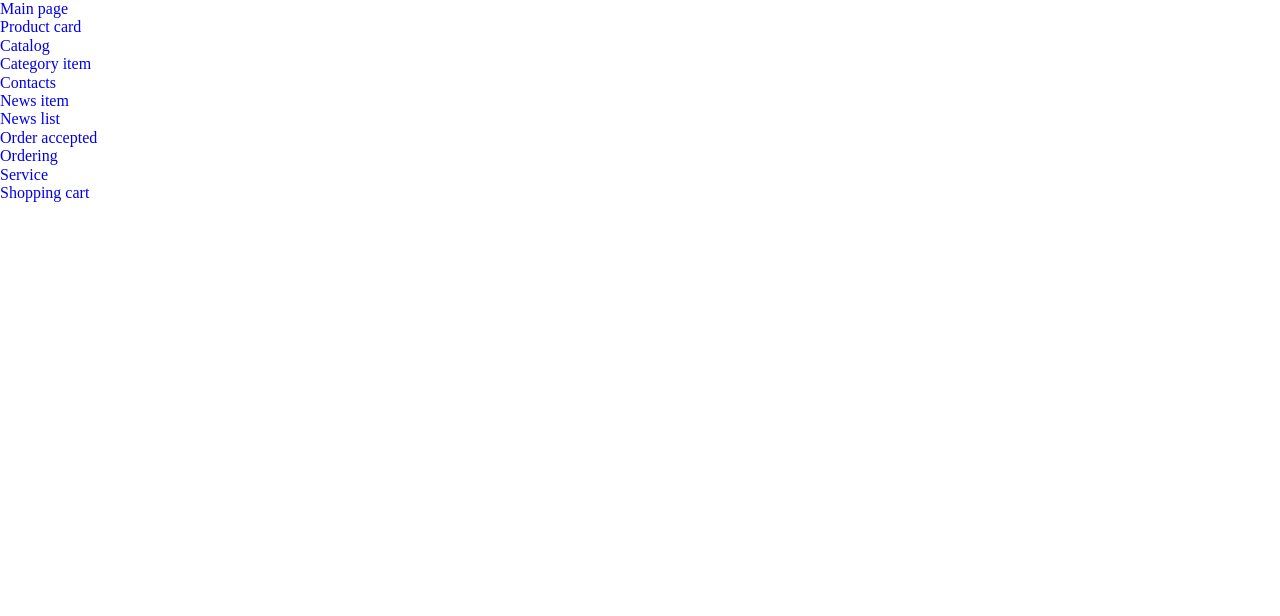
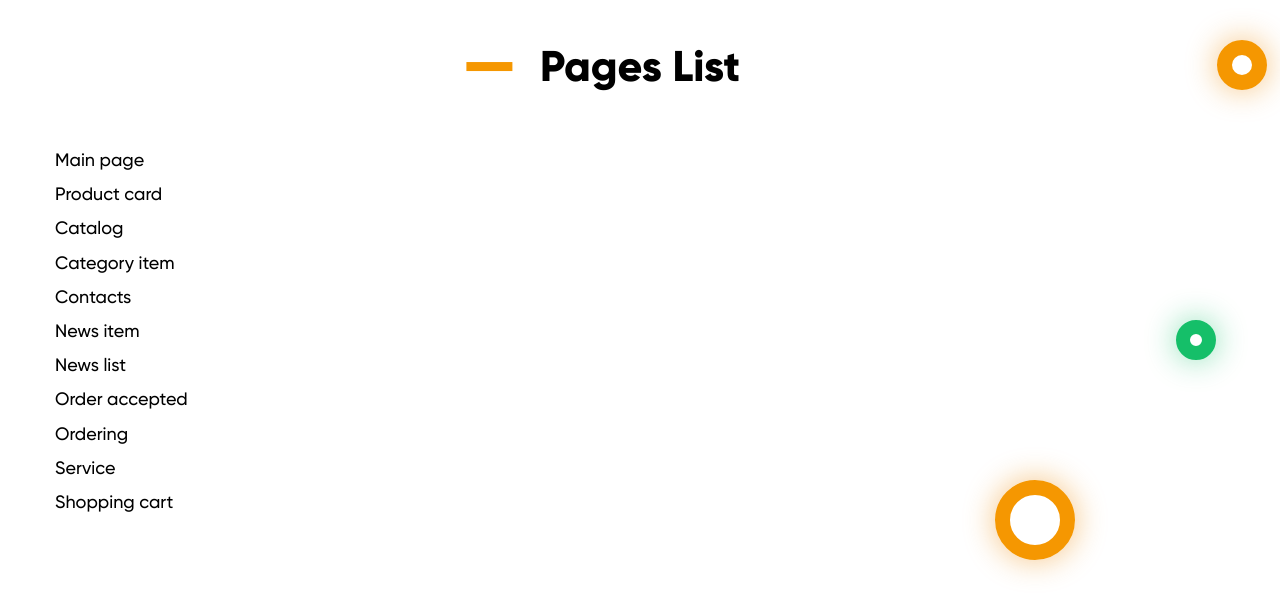
Before and after one commit to ann-ei/WW_spares, a plain HTML site: page index.html in a window 1280 px wide. Drawn offline with nearby package versions, Linux system fonts and the light colour scheme.

Commit message:
pages list

```diff
--- /dev/null
+++ b/JS/counter.js
@@ -0,0 +1,19 @@
+const inputEl = document.querySelector("#quantity-input-js");
+const decrementBtnEl = document.querySelector(".minus-btn");
+const incrementBtnEl = document.querySelector(".plus-btn");
+
+let counterValue = 1;
+
+decrementBtnEl.addEventListener("click", () => {
+  if (inputEl.value === "0") {
+    inputEl.value = 0;
+  } else {
+    counterValue -= 1;
+    inputEl.value = counterValue;
+  }
+});
+
+incrementBtnEl.addEventListener("click", () => {
+  counterValue += 1;
+  inputEl.value = counterValue;
+});
--- a/index.html
+++ b/index.html
@@ -14,38 +14,59 @@
     />
   </head>
   <body>
-    <ul class="li">
-      <a href="./pages/index-main.html">Main page</a>
-    </ul>
-    <ul class="li">
-      <a href="./pages/card-product.html">Product card</a>
-    </ul>
-    <ul class="li">
-      <a href="./pages/catalog.html">Catalog</a>
-    </ul>
-    <ul class="li">
-      <a href="./pages/category-item.html">Category item</a>
-    </ul>
-    <ul class="li">
-      <a href="./pages/contacts.html">Contacts</a>
-    </ul>
-    <ul class="li">
-      <a href="./pages/news-item.html">News item</a>
-    </ul>
-    <ul class="li">
-      <a href="./pages/news-list.html">News list</a>
-    </ul>
-    <ul class="li">
-      <a href="./pages/order-accepted.html">Order accepted</a>
-    </ul>
-    <ul class="li">
-      <a href="./pages/ordering.html">Ordering</a>
-    </ul>
-    <ul class="li">
-      <a href="./pages/service.html">Service</a>
-    </ul>
-    <ul class="li">
-      <a href="./pages/shopping-cart.html">Shopping cart</a>
-    </ul>
+    <section class="pages_section">
+      <div class="container">
+        <h1 class="pages_list_title">Pages List</h1>
+
+        <ul class="pages_list">
+          <li class="pages_item">
+            <a href="./pages/index-main.html" class="pages_link">Main page</a>
+          </li>
+          <li class="pages_item">
+            <a href="./pages/card-product.html" class="pages_link"
+              >Product card</a
+            >
+          </li>
+          <li class="pages_item">
+            <a href="./pages/catalog.html" class="pages_link">Catalog</a>
+          </li>
+          <li class="pages_item">
+            <a href="./pages/category-item.html" class="pages_link"
+              >Category item</a
+            >
+          </li>
+          <li class="pages_item">
+            <a href="./pages/contacts.html" class="pages_link">Contacts</a>
+          </li>
+          <li class="pages_item">
+            <a href="./pages/news-item.html" class="pages_link">News item</a>
+          </li>
+          <li class="pages_item">
+            <a href="./pages/news-list.html" class="pages_link">News list</a>
+          </li>
+          <li class="pages_item">
+            <a href="./pages/order-accepted.html" class="pages_link"
+              >Order accepted</a
+            >
+          </li>
+          <li class="pages_item">
+            <a href="./pages/ordering.html" class="pages_link">Ordering</a>
+          </li>
+          <li class="pages_item">
+            <a href="./pages/service.html" class="pages_link">Service</a>
+          </li>
+          <li class="pages_item">
+            <a href="./pages/shopping-cart.html" class="pages_link"
+              >Shopping cart</a
+            >
+          </li>
+        </ul>
+      </div>
+
+      <div class="pages-item__circle-orange-big"></div>
+      <div class="pages-item__circle-orange-small"></div>
+      <!-- <div class="pages-item__circle-green-big"></div> -->
+      <div class="pages-item__circle-green-small"></div>
+    </section>
   </body>
 </html>
--- a/sass/main.scss
+++ b/sass/main.scss
@@ -24,3 +24,4 @@
 @import "./style-pages/order-accepted/order-accepted";
 @import "./style-pages/category-item/category-item";
 @import "./style-pages/contacts/contacts";
+@import "./style-pages/index-pages/index-pages-list";
--- /dev/null
+++ b/sass/style-pages/index-pages/index-pages-list.scss
@@ -0,0 +1,107 @@
+section.pages_section {
+  padding-top: 40px;
+}
+.pages_list_title {
+  font-family: Gilroy;
+  font-size: 36px;
+  line-height: 53px;
+  font-weight: 800;
+  color: getColor("darkText");
+  margin-bottom: 50px;
+  text-align: center;
+  position: relative;
+  @media screen and (min-width: 768px) {
+    font-size: 43px;
+  }
+  &::before {
+    position: absolute;
+    transform: translate(-130%, 300%);
+    content: "";
+    width: 26px;
+    height: 7px;
+    background-color: getColor("secondaryAccent");
+    @media screen and (min-width: 768px) {
+      width: 46px;
+      height: 9px;
+      transform: translate(-150%, 250%);
+    }
+    @media screen and (min-width: 1200px) {
+      transform: translate(-160%, 245%);
+    }
+  }
+}
+.pages_link {
+  font-family: Gilroy;
+  font-size: 18px;
+  font-weight: 500;
+  line-height: 1.9;
+  text-align: left;
+  color: #000;
+
+  &:hover {
+    text-decoration: underline;
+  }
+}
+.pages-item__circle-orange-big {
+  position: absolute;
+  right: 16%;
+  bottom: 30%;
+  z-index: -1;
+  border-radius: 50%;
+  width: 80px;
+  height: 80px;
+  border: 15px solid getColor("secondaryAccent");
+  box-shadow: 0 0 31px 1px rgba(236, 137, 7, 0.47);
+
+  @media screen and (max-width: 1099px) {
+    display: none;
+  }
+}
+
+.pages-item__circle-orange-small {
+  position: absolute;
+  right: 1%;
+  top: 5%;
+  z-index: -1;
+  border-radius: 50%;
+  width: 50px;
+  height: 50px;
+  border: 15px solid getColor("secondaryAccent");
+  box-shadow: 0 0 31px 1px rgba(236, 137, 7, 0.47);
+
+  @media screen and (max-width: 1099px) {
+    display: none;
+  }
+}
+
+.pages-item__circle-green-big {
+  position: absolute;
+  left: -16%;
+  bottom: 45%;
+  z-index: -1;
+  border-radius: 50%;
+  width: 80px;
+  height: 80px;
+  border: 16px solid getColor("accent");
+  box-shadow: 0 0 31px 1px rgba(20, 191, 105, 0.47);
+
+  @media screen and (max-width: 1099px) {
+    display: none;
+  }
+}
+
+.pages-item__circle-green-small {
+  position: absolute;
+  right: 5%;
+  bottom: 55%;
+  z-index: 1;
+  border-radius: 50%;
+  width: 40px;
+  height: 40px;
+  border: 14px solid getColor("accent");
+  box-shadow: 0 0 31px 1px rgba(20, 191, 105, 0.47);
+
+  @media screen and (max-width: 1099px) {
+    display: none;
+  }
+}
--- a/sass/style-pages/news-item/_news-item.scss
+++ b/sass/style-pages/news-item/_news-item.scss
@@ -59,14 +59,20 @@
   margin-top: 31px;
   font-family: Gilroy;
   color: getColor("darkText");
-  font-size: 11px;
+  font-size: 13px;
   font-weight: 400;
   line-height: 1.5;
   text-align: left;
+
   @media screen and (max-width: 767px) {
     padding-right: 0;
   }
+
+  @media screen and (min-width: 768px) {
+    font-size: 16px;
+  }
 }
+
 .news-item__desc {
   font-weight: 700;
 }
@@ -89,11 +95,16 @@
   position: relative;
   margin-left: 11px;
   color: getColor("darkText");
-  font-size: 11px;
+  font-size: 13px;
   font-family: Gilroy;
   font-weight: 400;
   line-height: 1.8;
   text-align: left;
+
+  @media screen and (min-width: 768px) {
+    font-size: 16px;
+  }
+
   &:not(:last-child) {
     margin-bottom: 8px;
   }
--- a/sass/style-pages/news-list/_news-list.scss
+++ b/sass/style-pages/news-list/_news-list.scss
@@ -45,7 +45,7 @@
   text-align: center;
   font-family: Gilroy;
   color: getColor("darkText");
-  font-size: 12px;
+  font-size: 15px;
   font-weight: 700;
   line-height: 1.3;
   text-align: left;
@@ -58,7 +58,7 @@
   margin-bottom: 15px;
   font-family: Gilroy;
   color: getColor("darkText");
-  font-size: 10px;
+  font-size: 13px;
   font-weight: 400;
   line-height: 1.6;
 }
--- a/sass/style-pages/ordering/_ordering.scss
+++ b/sass/style-pages/ordering/_ordering.scss
@@ -126,6 +126,7 @@
   line-height: 35px;
   font-weight: 400;
   color: #292929;
+  cursor: pointer;
 }
 
 .custom-radio-btn {
@@ -208,6 +209,7 @@
   background-color: #e8faf1;
   padding: 19px 148px 19px 33px;
   border-radius: 10px;
+  cursor: pointer;
   transition: 250ms background-color linear;
   @media screen and (max-width: 1199px) {
     padding: 19px 120px 19px 33px;
@@ -277,7 +279,7 @@
   }
 
   @media screen and (max-width: 767px) {
-    padding: 8px 52px;
+    padding: 8px 31px;
     font-size: 14px;
   }
 }
--- a/sass/style-pages/service/_service.scss
+++ b/sass/style-pages/service/_service.scss
@@ -231,11 +231,19 @@
 .we-work__list {
   display: flex;
   flex-wrap: wrap;
+  margin-left: -10px;
+  margin-top: -10px;
+  justify-content: center;
 }
 .we-work__block {
   width: 100%;
-  margin-left: 30px;
-  flex-basis: calc((100% - 90px) / 2);
+  margin-left: 10px;
+  margin-top: 10px;
+  flex-basis: calc((100% - 90px) / 1);
+
+  @media screen and (min-width: 480px) {
+    flex-basis: calc((100% - 90px) / 2);
+  }
 
   @media screen and (min-width: 768px) {
     flex-basis: calc((100% - 90px) / 3);
--- a/sass/style-pages/shopping-cart/_shopping-cart.scss
+++ b/sass/style-pages/shopping-cart/_shopping-cart.scss
@@ -238,6 +238,10 @@
   cursor: pointer;
   transition: 250ms background-color linear;
 
+  a {
+    color: #ffffff;
+  }
+
   &:hover {
     background-color: #13af61;
   }
```
Also changed, not shown: pages/news-item.html (+2 -26 lines), pages/shopping-cart.html (+4 -3 lines), css/index-pages-list.css (added), css/index-pages-list.min.css (added), css/main.css, css/main.min.css, 4 other files.
